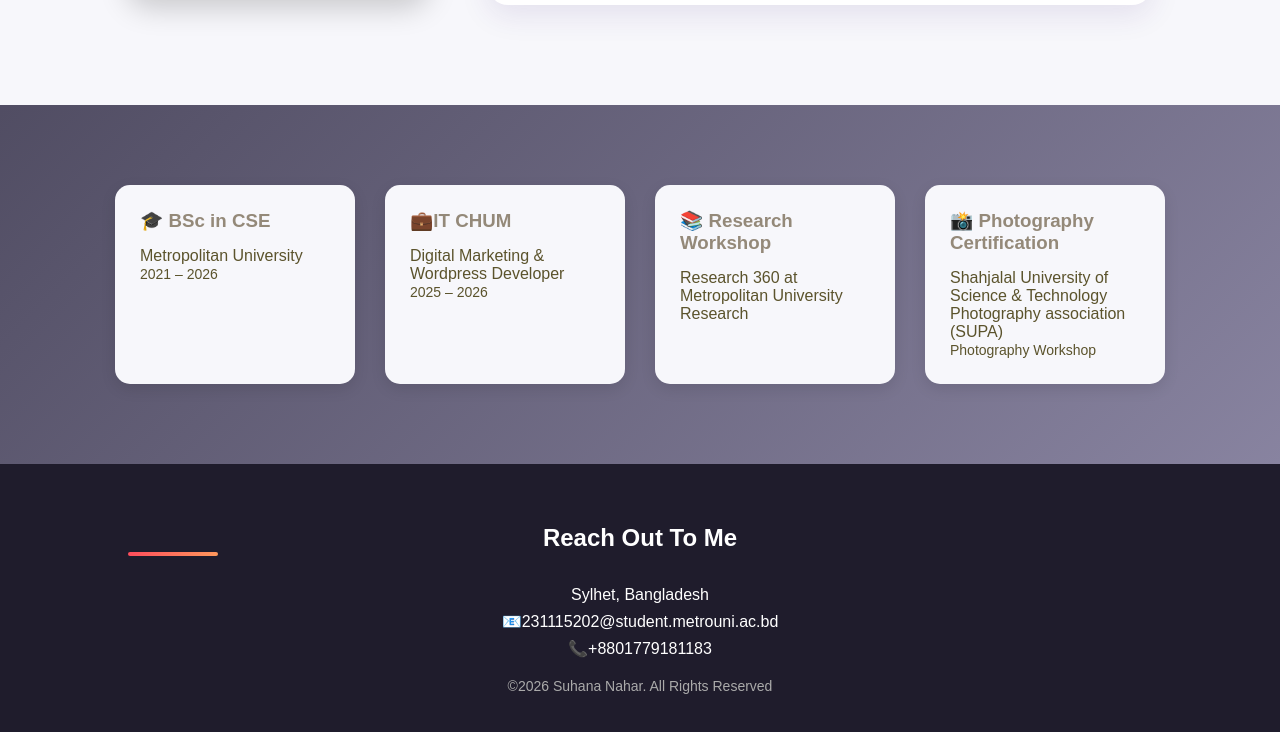
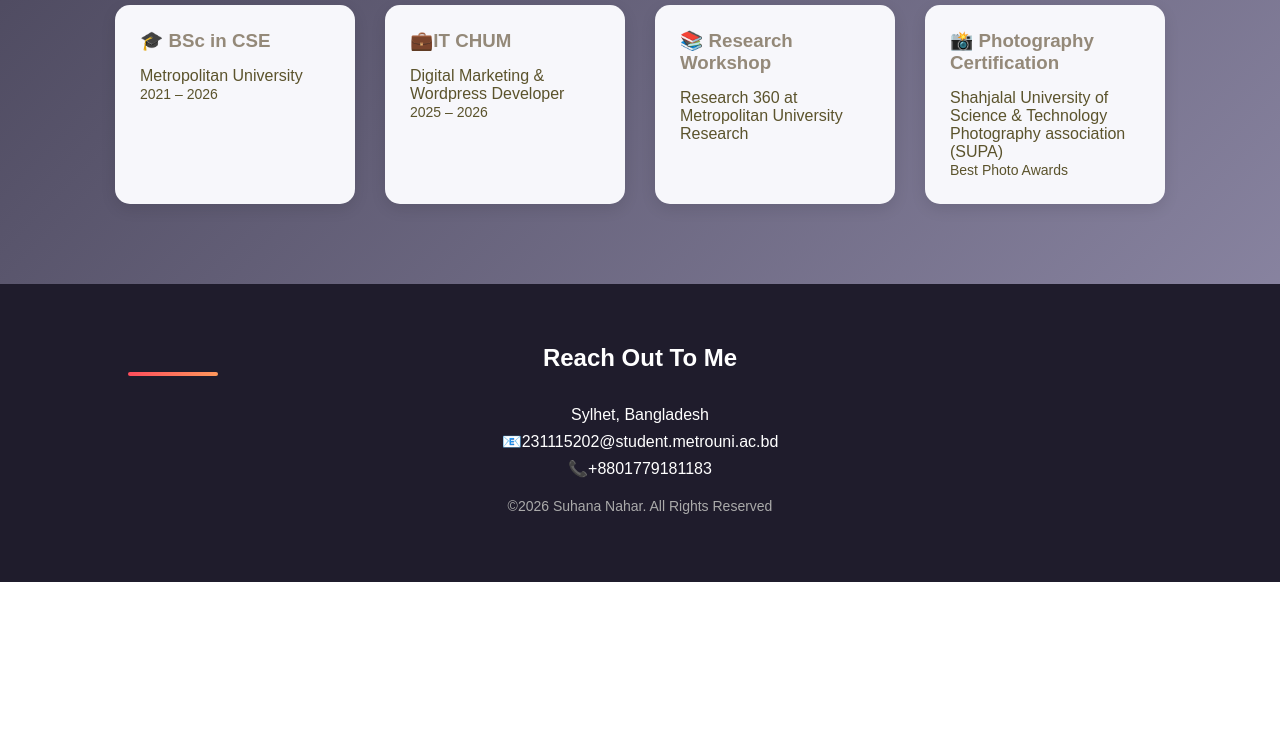
Before and after one commit to Suhananahar1/My_portfolio, a plain HTML site: page index.html in a window 1280 px wide. Shown: the part 1370-2102 px from the top of the page. After the commit the page ends 1952 px from the top, so only its background shows below. Drawn offline with Linux system fonts and the light colour scheme.

Commit message:
Update index.html

```diff
--- a/index.html
+++ b/index.html
@@ -45,16 +45,6 @@
     </div>
   </div>
 
- <br>
- <br>
- <br>
- <br>
- <br>
- <br>
- <br>
- <br>
- <br>
- <br>
  <br>
   <div class="wave-divider">
     <svg viewBox="0 0 1440 80" preserveAspectRatio="none">
@@ -112,7 +102,7 @@ marketing, student counseling, and creative photography.
 <div class="edu-card">
 <h3>📸 Photography Certification</h3>
 <p>Shahjalal University of Science & Technology Photography association (SUPA)</p>
-<span>Photography Workshop</span>
+<span>Best Photo Awards</span>
 </div>
 </div>
 
```
